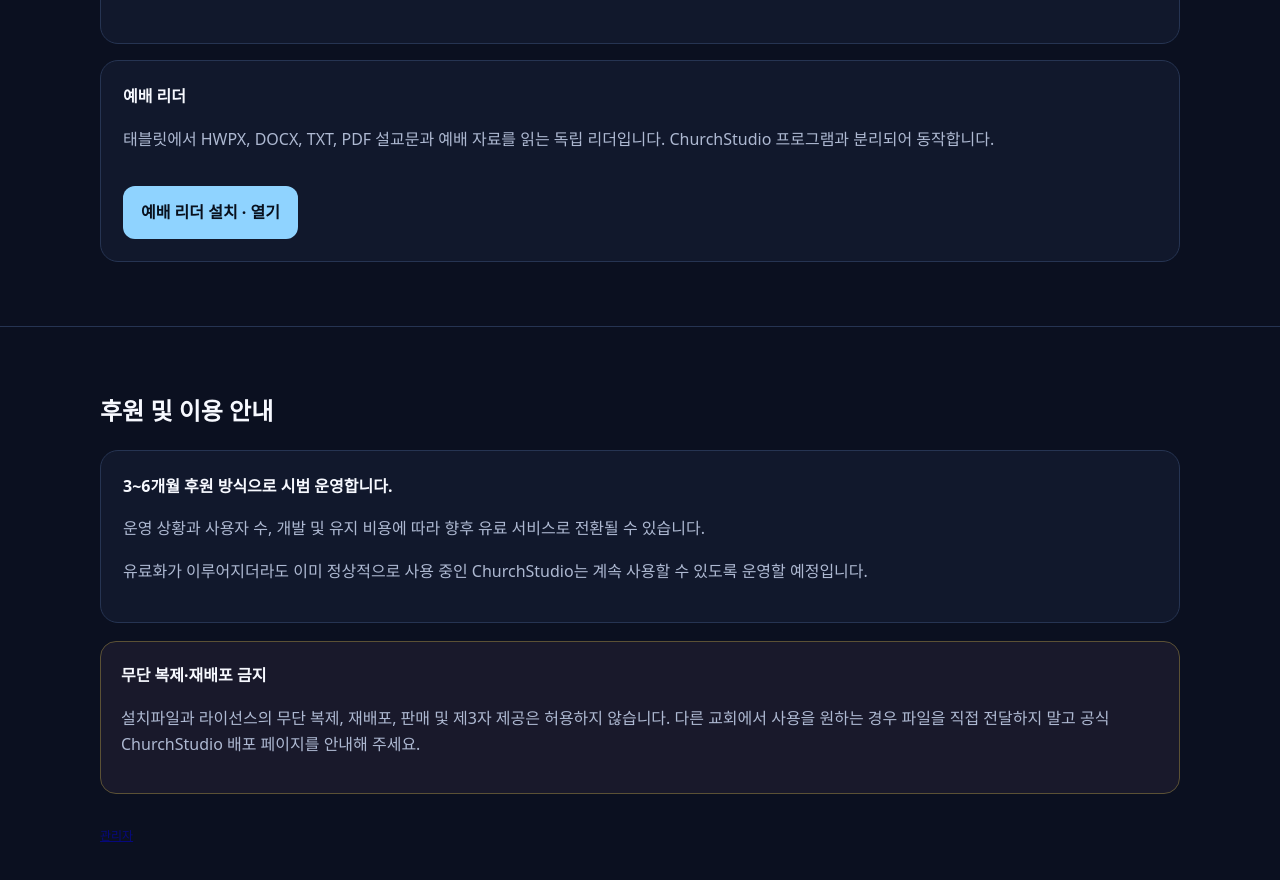
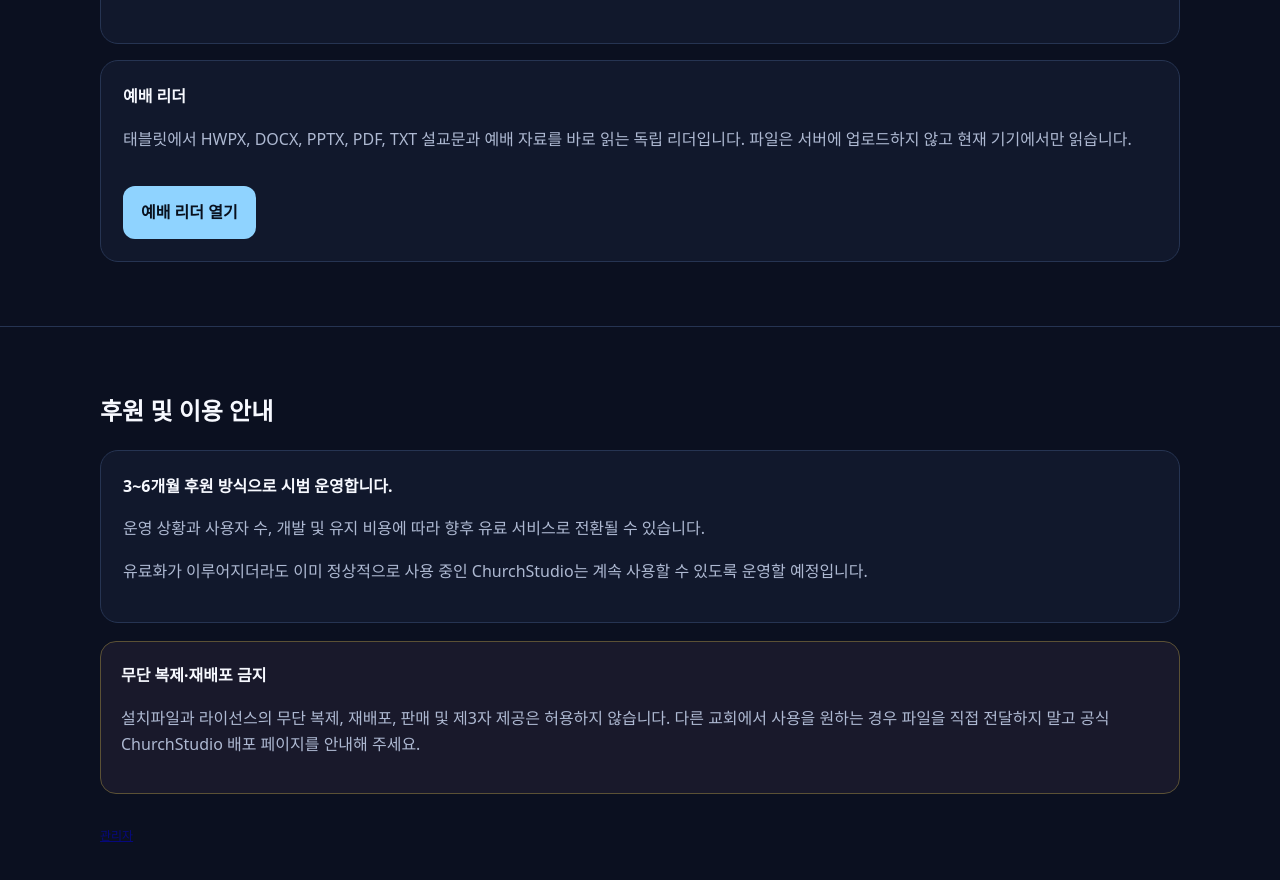
Before and after one commit to girjin2/churchstudio-kr, a Next.js app: page / in a window 1280 px wide. Shown: the part 1200-2080 px from the top of the page. Built offline with nearby package versions, Linux system fonts and the light colour scheme; no server answers; the database is empty.

Commit message:
Link ChurchStudio download page to integrated WorshipReader

```diff
--- a/app/page.js
+++ b/app/page.js
@@ -138,8 +138,8 @@
 
           <div className="card" style={{marginTop:16}}>
             <b>예배 리더</b>
-            <p className="muted">태블릿에서 HWPX, DOCX, TXT, PDF 설교문과 예배 자료를 읽는 독립 리더입니다. ChurchStudio 프로그램과 분리되어 동작합니다.</p>
-            <a className="btn" href="https://worship-reader-tablet.girjin2.chatgpt.site/" target="_blank" rel="noreferrer">예배 리더 설치 · 열기</a>
+            <p className="muted">태블릿에서 HWPX, DOCX, PPTX, PDF, TXT 설교문과 예배 자료를 바로 읽는 독립 리더입니다. 파일은 서버에 업로드하지 않고 현재 기기에서만 읽습니다.</p>
+            <a className="btn" href="/reader">예배 리더 열기</a>
           </div>
         </div>
       </section>
```
